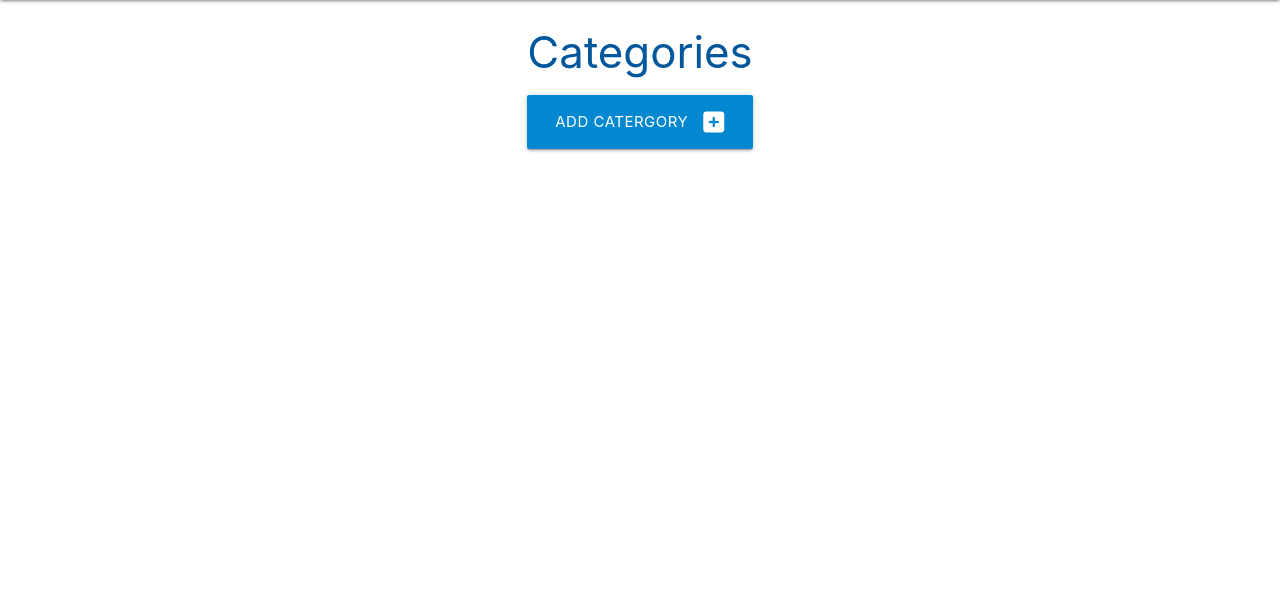
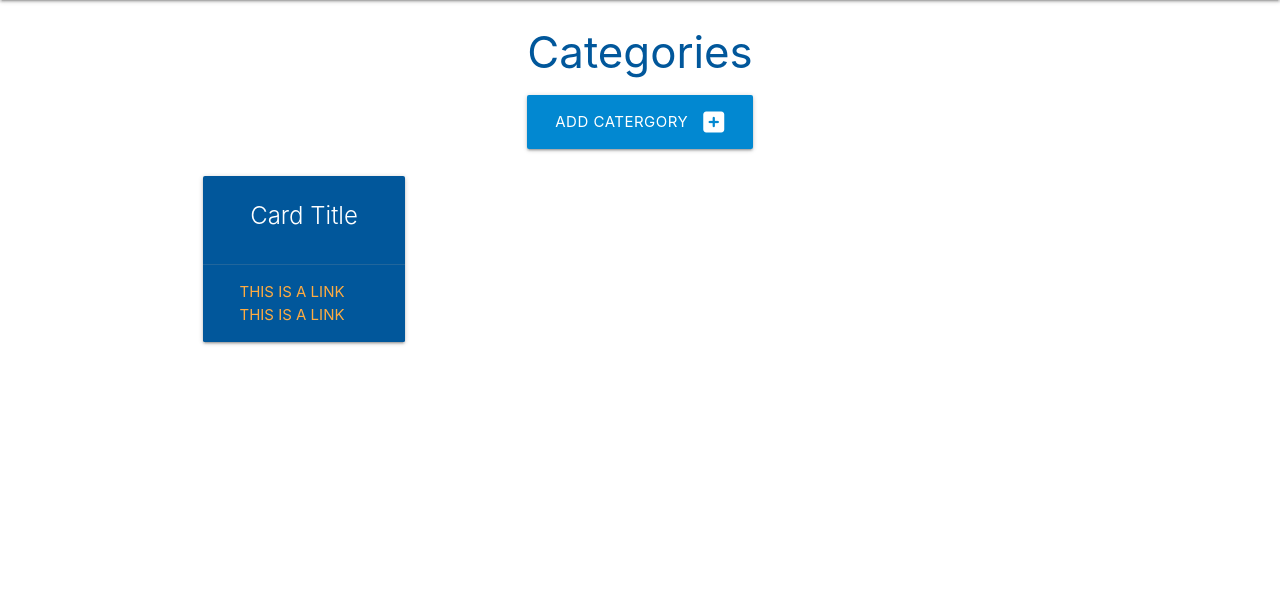
Before and after one commit to DSP1994/flask-sqlalchemy-task-manager, a Flask app: page /categories in a window 1280 px wide. Shown: the part 64-661 px from the top of the page. Run offline with Flask 2, Linux system fonts and the light colour scheme; some libraries are stand-ins or nearby versions.

Commit message:
added a 'card' section to the categories, to view what tasks have been created

```diff
--- a/taskmanager/templates/categories.html
+++ b/taskmanager/templates/categories.html
@@ -11,4 +11,18 @@
     </div>
 </div>
 
+<div class="row">
+    <div class="col s12 m6 l3">
+      <div class="card light-blue darken-4 center-align">
+        <div class="card-content white-text">
+          <span class="card-title">Card Title</span>
+
+        </div>
+        <div class="card-action">
+          <a href="#">This is a link</a>
+          <a href="#">This is a link</a>
+        </div>
+      </div>
+    </div>
+  </div>
 {% endblock %}
```
